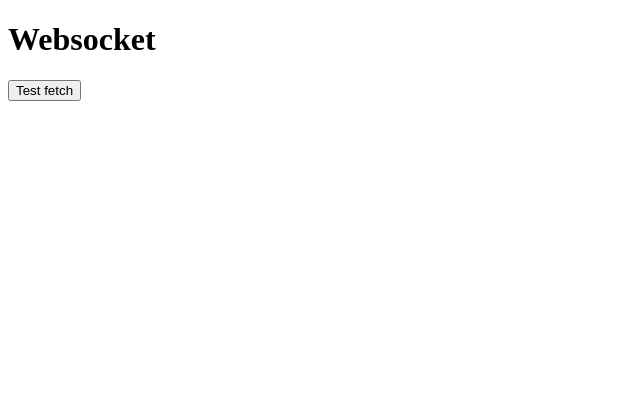
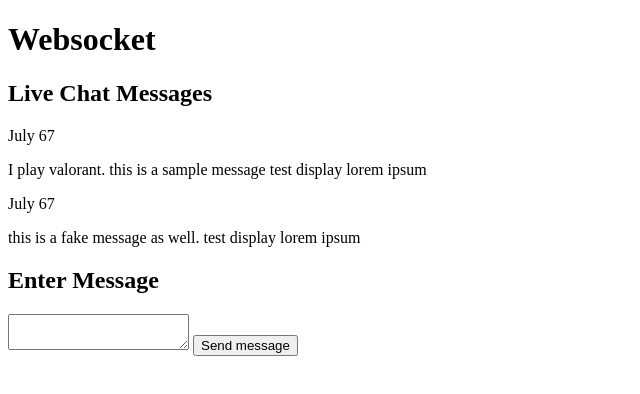
Before and after one commit to achneerov/techhour, a website: page 02-07-2026/index.html in a window 1280 px wide. Shown: the whole page, without its empty margins (0-640 px from the left). Drawn offline with Linux system fonts and the light colour scheme.

Commit message:
add skeleton html with message lsit and form

```diff
--- a/02-07-2026/client.js
+++ b/02-07-2026/client.js
@@ -9,11 +9,17 @@ function setup() {
     console.log("frontend setup")
 
 
-
-    document.querySelector(".fetch").addEventListener("click", saySomething)
+    document.querySelector(".form-send-message").addEventListener("submit", btnSendMessageHandler)
 }
 
 
-function saySomething() {
-    console.log("Will fetch eventually")
+
+function btnSendMessageHandler(e) {
+
+    e.preventDefault()
+    //TODO make a POST request once API endpoint is established
+    const textarea = document.querySelector(".chat-input")
+
+    console.log(textarea.value)
+
 }
--- a/02-07-2026/index.html
+++ b/02-07-2026/index.html
@@ -1,12 +1,39 @@
 <!DOCTYPE html>
 
 <html>
+
 <head>
     <title>Websocket TechHour</title>
     <script src="./client.js"></script>
 </head>
+
 <body>
     <h1>Websocket</h1>
-        <button class="button fetch">Test fetch</button>
+    <main>
+        <section class="section-messages-list">
+            <h2>Live Chat Messages</h2>
+            <!-- sample message -->
+             <div class="message-item">
+                <p class="message-datetime">July 67</p>
+                <p class="message-text">I play valorant. this is a sample message test display lorem ipsum</p>
+             </div>
+            <div class="message-item">
+                <p class="message-datetime">July 67</p>
+                <p class="message-text">this is a fake message as well. test display lorem ipsum</p>
+             </div>
+        </section>
+        <section class="section-form"">
+                <h2>Enter Message</h2>
+            <form class=" form-send-message">
+            <textarea class="chat-input"></textarea>
+            <button type="submit" class="button fetch">Send message</button>
+            </form>
+
+        </section>
+
+    </main>
+
+
 </body>
+
 </html>
```
Lines whose indentation alone changed are shown as unchanged.
